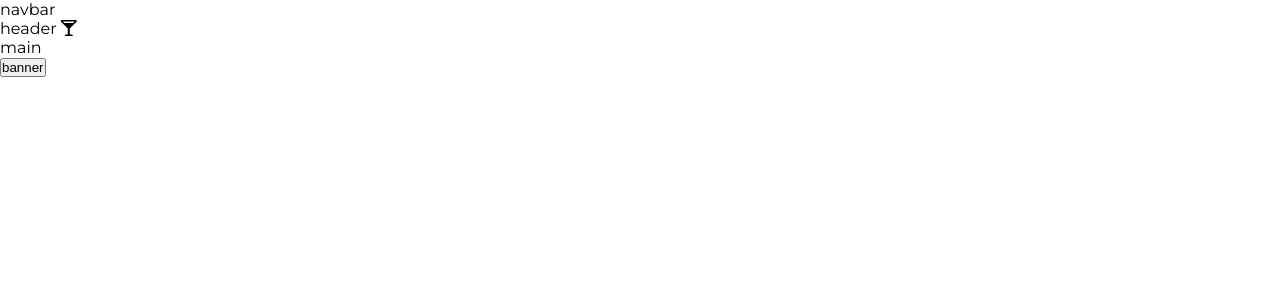
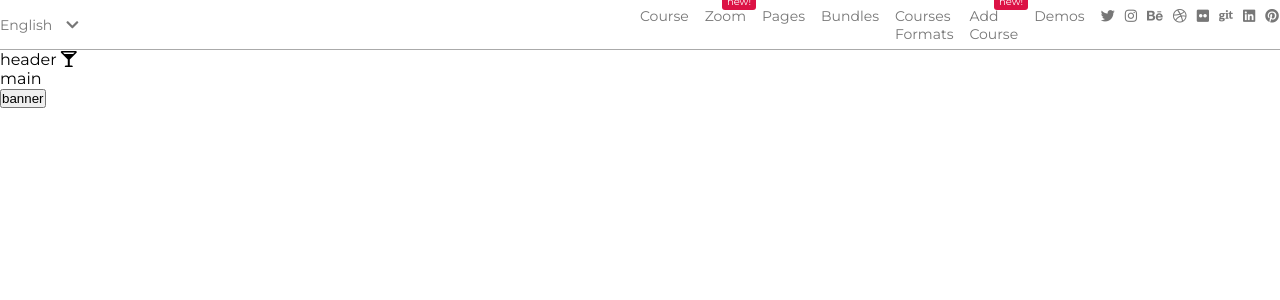
Before and after one commit to alessandroNessi/proj-html-vuejs, a Vue app: page / in a window 1280 px wide. Shown: the top 300 px of the page. Built offline with nearby package versions, Linux system fonts and the light colour scheme.

Commit message:
nav completed

```diff
--- a/src/App.vue
+++ b/src/App.vue
@@ -1,9 +1,9 @@
 <template>
   <div id="app">
-    <Nav/>
-    <Header/>
-    <Main/>
-    <Footer/>
+    <Nav :navbarHeight="'50px'" />
+    <Header :headerHeight="'50px'" />
+    <Main />
+    <Footer />
   </div>
 </template>
 
@@ -21,6 +21,10 @@ export default {
     Main,
     Footer,
   },
+  data(){
+    return{
+    }
+  }
 };
 </script>
 
--- a/src/assets/style/common.scss
+++ b/src/assets/style/common.scss
@@ -15,11 +15,26 @@ body{
 .d-none{
     display: none;
 }
-.container{
+.container-l{
+    display: flex;
+    width: 100%;
+    height: 100%;
+    max-width: 1600px;
+    align-items: center;
+    margin: 0 auto;
+}
+.container-s{
     display: flex;
     width: 100%;
     max-width: 1200px;
     margin: 0 auto;
+}
+ul{
+    list-style: none;
+}
+a{
+    text-decoration: none;
+    color: inherit;
 }
 .j-center{
     justify-content: center;
--- a/src/components/Footer.vue
+++ b/src/components/Footer.vue
@@ -6,21 +6,13 @@
 
 <script>
 export default {
-    name: "Banner",
-    props:{
-
-    },
-    data(){
-        return{
-
-        }
-    },
-    methods:{
-
-    }
-}
+  name: "Banner",
+  props: {},
+  data() {
+    return {};
+  },
+  methods: {},
+};
 </script>
 
-<style>
-
-</style>
+<style></style>
--- a/src/components/Header.vue
+++ b/src/components/Header.vue
@@ -6,19 +6,13 @@
 
 <script>
 export default {
-    name: "Header",
-    props:{
-
-    },
-    data(){
-        return{
-
-        }
-    },
-    methods:{
-
-    }
-}
+  name: "Header",
+  props: {},
+  data() {
+    return {};
+  },
+  methods: {},
+};
 </script>
 
 <style lang="scss" scoped>
--- a/src/components/Main.vue
+++ b/src/components/Main.vue
@@ -6,21 +6,13 @@
 
 <script>
 export default {
-    name: "Main",
-    props:{
-
-    },
-    data(){
-        return{
-
-        }
-    },
-    methods:{
-
-    }
-}
+  name: "Main",
+  props: {},
+  data() {
+    return {};
+  },
+  methods: {},
+};
 </script>
 
-<style>
-
-</style>
+<style></style>
--- a/src/components/Nav.vue
+++ b/src/components/Nav.vue
@@ -1,26 +1,98 @@
 <template>
-  <nav>
-      <p>navbar</p>
+  <nav ref="navbar">
+    <div class="container-l">
+        <div class="language">English</div>
+        <div class="links">
+            <ul class="bar">
+                <li class="link" :class="{'new' : element.isNew}" v-for="(element, index) in this.linkArray" :key="index"><a href="#">{{element.name}}</a></li>
+            </ul>
+            <ul class="bar">
+                <li class="social" v-for="(element, index) in this.socialArray" :key="index"><a href="#"><i :class="`fab ${element}`"></i></a></li>
+            </ul>
+        </div>
+    </div>
   </nav>
 </template>
 
 <script>
 export default {
-    name: "Nav",
-    props:{
+  name: "Nav",
+  data() {
+    return {
+        linkArray:[
+            {name:"Course",
+            isNew:false},
+            {name:"Zoom",
+            isNew:true},
+            {name:"Pages",
+            isNew:false},
+            {name:"Bundles",
+            isNew:false},
+            {name:"Courses Formats",
+            isNew:false},
+            {name:"Add Course",
+            isNew:true},
+            {name:"Demos",
+            isNew:false}
+        ],
+        socialArray:[`fa-twitter`,`fa-instagram`,`fa-behance`,`fa-dribbble`,`fa-flickr`,`fa-git`,`fa-linkedin`,`fa-pinterest`],
+    };
+  },
+  props:{
+      navbarHeight:String,
+  },
+  methods: {
 
-    },
-    data(){
-        return{
-
-        }
-    },
-    methods:{
-
-    }
-}
+  },
+  mounted(){
+    this.$refs.navbar.style.height=this.navbarHeight;
+  }
+};
 </script>
 
-<style>
-
+<style lang="scss" scoped>
+@import '../assets/style/common.scss';
+    nav{
+        font-size: 14px;
+        border-bottom: 1px solid $grey700;
+        .container-l>*{
+            color: $grey900!important;
+            width: 50%;
+        }
+        .language{
+            &::after{
+                margin-left: 14px;
+                content: "\f078";
+                font-family: "Font Awesome 5 Free";
+                font-weight: 600;
+                display: inline-block;
+            }
+        }
+        .links{
+            display: flex;
+            justify-content: space-between;
+            .bar{
+                display: flex;
+                .new::after{
+                    position: absolute;
+                    font-size: 10px;
+                    background-color: $magenta;
+                    padding: 2px 5px;
+                    top: -14px;
+                    right: -10px;
+                    display: inline-block;
+                    content: "new!";
+                    color: white;
+                    border-radius: 3px;
+                }
+                .link{
+                    margin-right: 16px;
+                    position: relative;
+                }
+                .social{
+                    margin-right: 10px;
+                }
+            }
+        }
+    }
 </style>
```
Also changed, not shown: src/components/Banner.vue (+8 -16 lines), src/components/Card.vue (+8 -16 lines).
